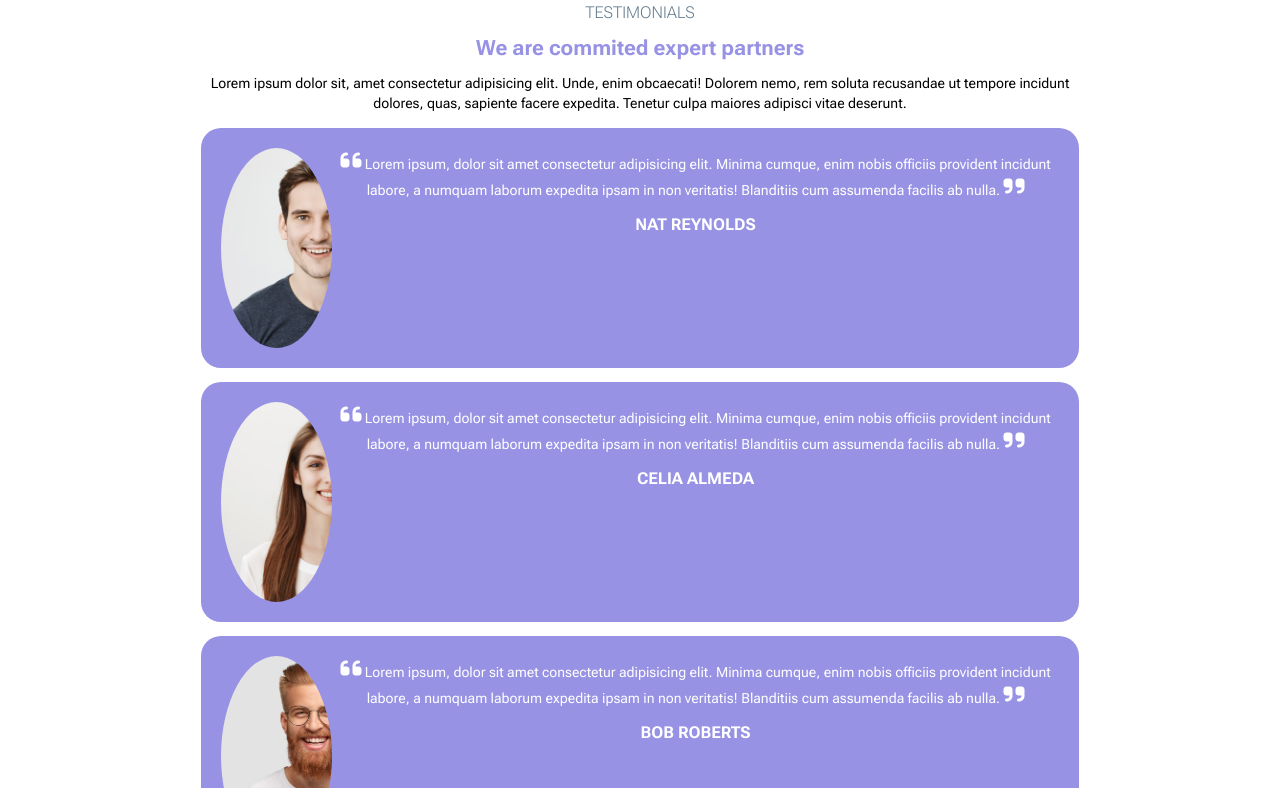
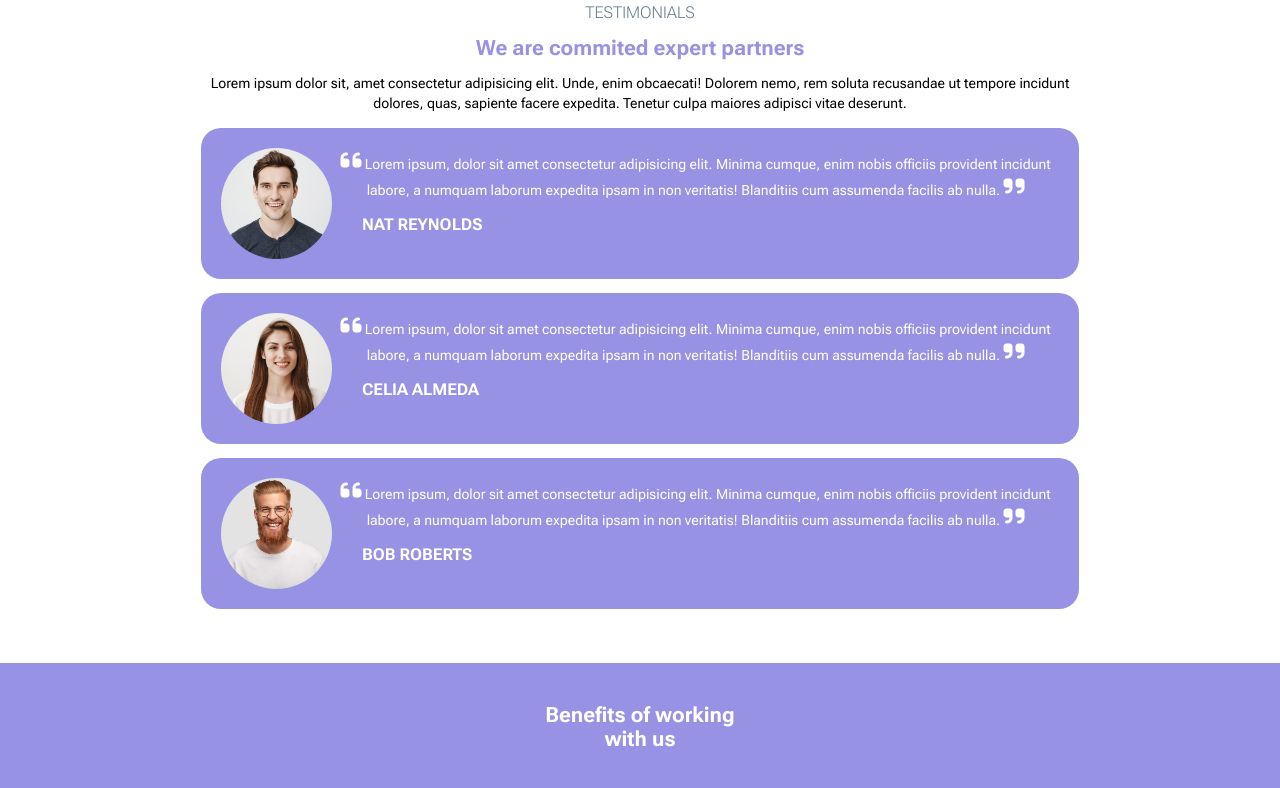
Before and after one commit to NataliyaShevchuk/htmlcss-responsive-layout, a plain HTML site: page index.html in a window 1280 px wide. Shown: the part 1617-2405 px from the top of the page. Drawn offline with Linux system fonts and the light colour scheme.

Commit message:
aggiustato il border radius

```diff
--- a/css/style.css
+++ b/css/style.css
@@ -153,16 +153,12 @@ section{
 .color-violet{
     color: var(--primary-color);
 }
-.testimonial-img{
-    width: 200px;
-    height: 200px;
-    overflow: hidden;
+
+.testimonial-img img{
+    width: 100%;
+    aspect-ratio: 1/1;
+    object-fit: cover;
     border-radius: 50%;
-}
-.testimonial-img img{
-    width: auto;
-    height: 100%;
-    margin-left: -50px;
 }
 .testimonial-img .no-margin{
     width: auto;
@@ -175,7 +171,10 @@ section{
 .big-font{
     font-size: 30px;
 }
-
+.align-left{
+    text-align: left;
+    padding-left: 30px;
+}
 .benefits-text{
     text-align: left;
     color: var(--primary-color);
--- a/index.html
+++ b/index.html
@@ -129,7 +129,7 @@
                             </div>
                             <div class="text-center proportions color-white">
                                 <p><i class="fa-solid big-icons fa-quote-left"></i>  Lorem ipsum, dolor sit amet consectetur adipisicing elit. Minima cumque, enim nobis officiis provident incidunt labore, a numquam laborum expedita ipsam in non veritatis! Blanditiis cum assumenda facilis ab nulla.  <i class="fa-solid big-icons fa-quote-right"></i></p>
-                                <h3>NAT REYNOLDS</h3>
+                                <h3 class="align-left">NAT REYNOLDS</h3>
                             </div>
                         </div>
                     </div>
@@ -140,7 +140,7 @@
                             </div>
                             <div class="text-center proportions color-white">
                                 <p><i class="fa-solid big-icons fa-quote-left"></i>  Lorem ipsum, dolor sit amet consectetur adipisicing elit. Minima cumque, enim nobis officiis provident incidunt labore, a numquam laborum expedita ipsam in non veritatis! Blanditiis cum assumenda facilis ab nulla.  <i class="fa-solid big-icons fa-quote-right"></i></p>
-                                <h3>CELIA ALMEDA</h3>
+                                <h3 class="align-left">CELIA ALMEDA</h3>
                             </div>
                         </div>
                     </div>
@@ -151,7 +151,7 @@
                             </div>
                             <div class="text-center proportions color-white">
                                 <p><i class="fa-solid big-icons fa-quote-left"></i>  Lorem ipsum, dolor sit amet consectetur adipisicing elit. Minima cumque, enim nobis officiis provident incidunt labore, a numquam laborum expedita ipsam in non veritatis! Blanditiis cum assumenda facilis ab nulla.  <i class="fa-solid big-icons fa-quote-right"></i></p>
-                                <h3>BOB ROBERTS</h3>
+                                <h3 class="align-left">BOB ROBERTS</h3>
                             </div>
                         </div>
                     </div>
@@ -238,7 +238,7 @@
                     </div>
                     <div class="col-md-1-2 proportions col-lg-1-4">
                         <div class="testimonial-img">
-                            <img  class="no-margin" src="img/about.jpg" alt="profile picture of a beared guy">
+                            <img src="img/about.jpg" alt="profile picture of a beared guy">
                         </div>
                         <div class="color-violet">
                             <h3>I help companies ipsum dolor sit amet consectetur adipisicing elit.</h3>
```
